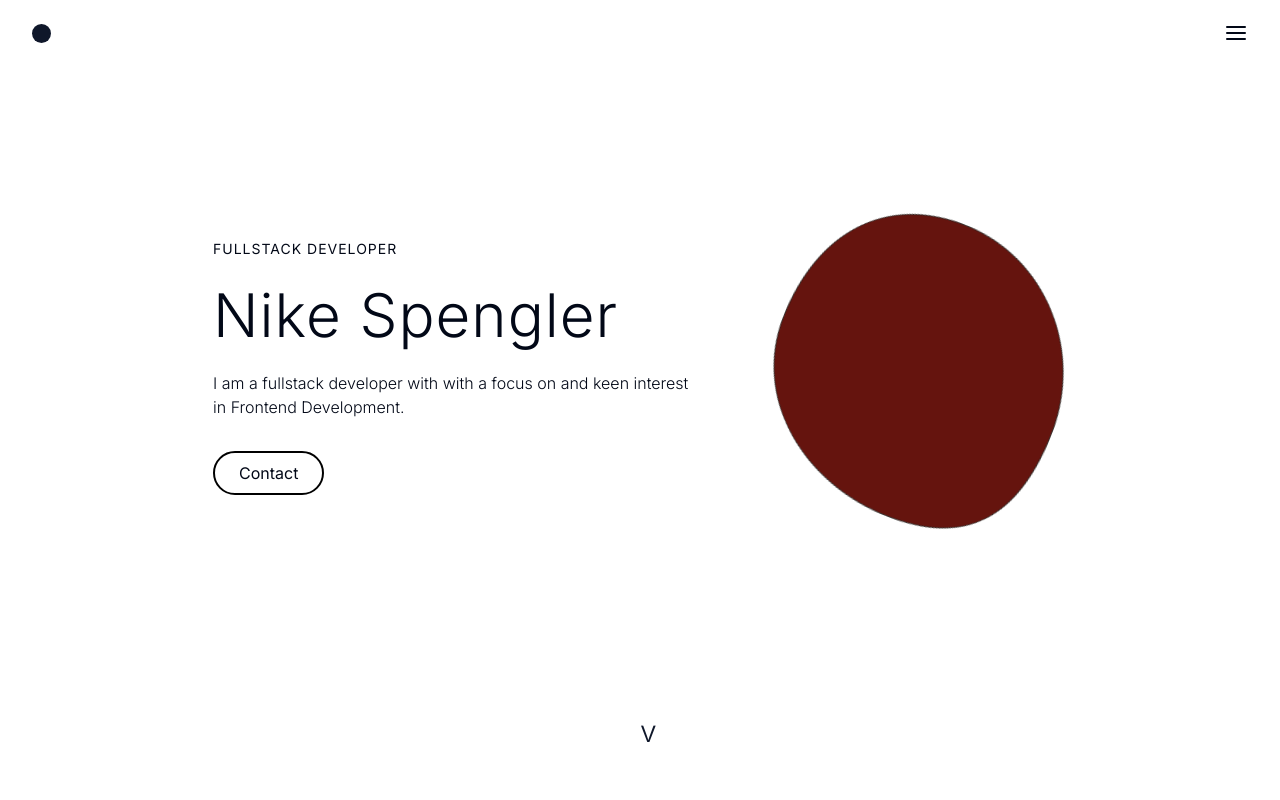
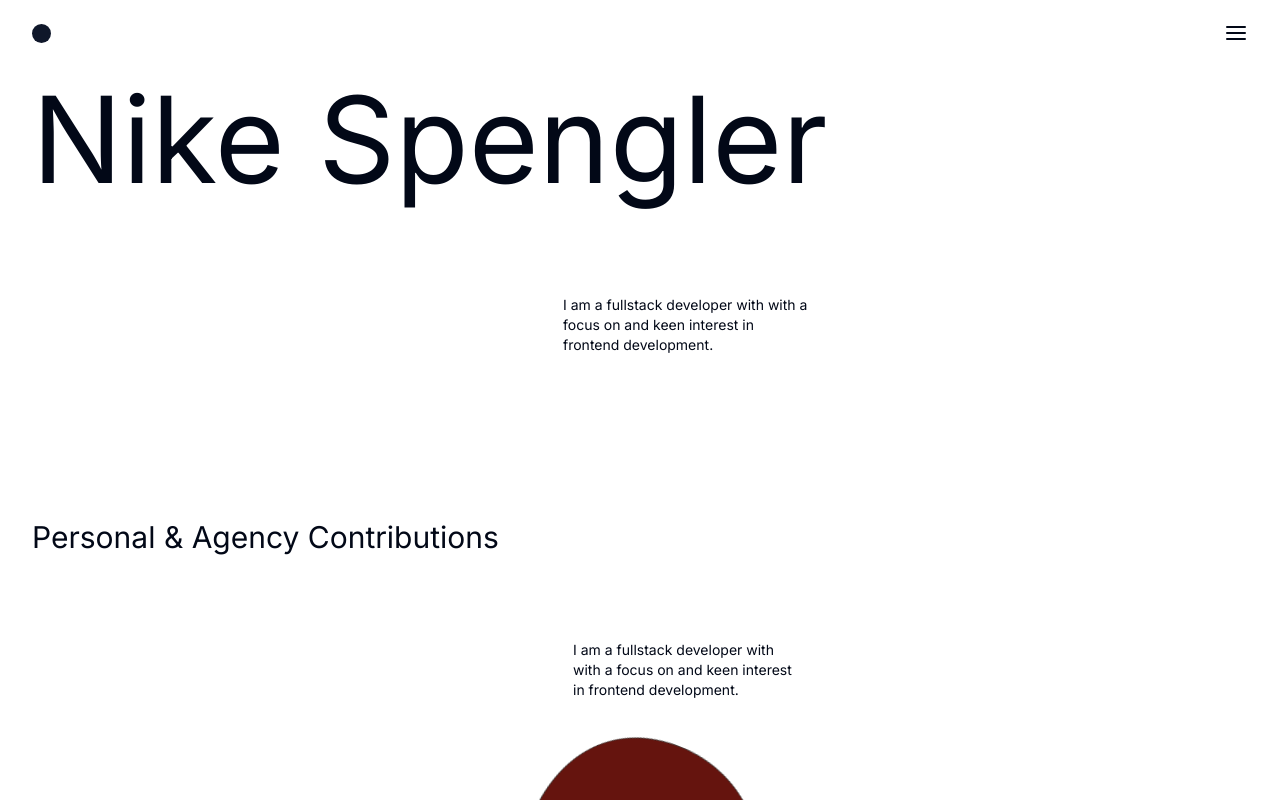
Before and after one commit to NikeSpengler/portfolio-nextjs, a Next.js app: page / in a window 1280 px wide. Shown: the top 800 px of the page. Built offline with nearby package versions, Linux system fonts and the light colour scheme.

Commit message:
Style update

```diff
--- a/components/Hero.jsx
+++ b/components/Hero.jsx
@@ -3,35 +3,57 @@ import  {Button} from './ui/button';
 
 const Hero = () => {
   return (
-    <section className='py-12 xl:py-24 h-[100vh] xl:pt-28 bg-hero bg-no-repeat bg-bottom bg-cover dark:bg-black'>
+    <section className='py-12 xl:py-24 h-[100vh] xl:pt-0 bg-hero bg-no-repeat bg-bottom bg-cover dark:bg-black'>
         <div className='container mx-auto'>
-            <div className='flex md:flex-row flex-col justify-center gap-x-16'>
-                <div className='flex max-w-[600px] flex-col justify-center mx-auto md:mx-0
-                text-center md:text-left'>
-                    <div className='text-sm mb-4 tracking-[1px] text-color-brown'>FULLSTACK DEVELOPER</div>
-                    <h1 className='h1'>Nike Spengler</h1>
-                    <p className='subtitle max-w-[490px] mx-auto pt-4 xl:mx-0'>
-                        I am a fullstack developer with with a focus on and keen interest in Frontend Development.
+            <div className=''>
+                <div className='text-left mx-auto md:mx-0 md:text-left leading-tight'>
+                    <p className=' xl:text-[120px] md:text-[80px] text-[60px]'>Nike Spengler</p>
+
+                </div>
+            </div>
+            <div>
+                <div className='flex md:flex justify-center mx-auto md:mx-0 pl-24'>
+                    <p className='xl:subtitle md:subtitle text-sm pt-10 md:pt-20 md:text-left text-left max-w-[250px]'>
+                        I am a fullstack developer with with a focus on and keen interest in frontend development.
                     </p>
-                    {/* Button */}
-                    <Link href={'/contact'}>
+                </div>
+
+            </div>
+            <div className=''>
+                <div className='text-left mx-auto md:mx-0 md:text-left pt-40'>
+                    <p className=' xl:text-[30px] md:text-[24px] text-[20px]'>Personal & Agency Contributions </p>
+
+                </div>
+            </div>
+            <div>
+                <div className='flex md:flex justify-center mx-auto md:mx-0 pl-24'>
+                    <p className='xl:subtitle md:subtitle text-sm pt-10 md:pt-20 md:text-left text-left max-w-[230px]'>
+                        I am a fullstack developer with with a focus on and keen interest in frontend development.
+                    </p>
+
+                </div>
+            </div>
+            <div>
+
+                 {/* Button */}
+                 {/* <Link href={'/contact'}>
                         <button className='hover:bg-opacity-50 hover:bg-stone-300 px-6 py-2
                         border-solid border-2 border-black rounded-3xl dark:border-white'>
                             Contact
                         </button>
-                    </Link>
-                </div>
+                    </Link> */}
+            </div>
+            <div>
                 {/* Image */}
-                <div className='flex relative sm:justify-center py-10 '>
-                    <div className='bg-hero_shape w-[300px] h-[300px] bg-no-repeat -top-1 -right-2 animate-spin'>
+                <div className='flex justify-center py-10 '>
+                    <div className='bg-hero_shape w-[250px] h-[250px] bg-no-repeat -top-1 -right-2 animate-spin'>
 
                     </div>
                 </div>
-                <div className='flex justify-center md:absolute left-2/4 bottom-44 md:bottom-12 animate-bounce'>
+                {/* <div className='flex justify-center md:absolute left-2/4 bottom-44 md:bottom-12 animate-bounce'>
                     <div className='text-3xl text-primary font-light'>v</div>
-                </div>
+                </div> */}
             </div>
-
         </div>
     </section>
 
```
